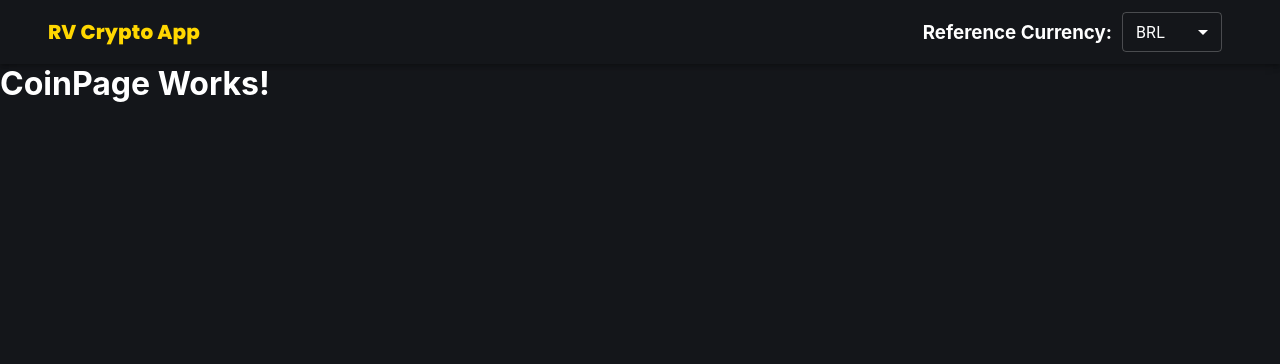
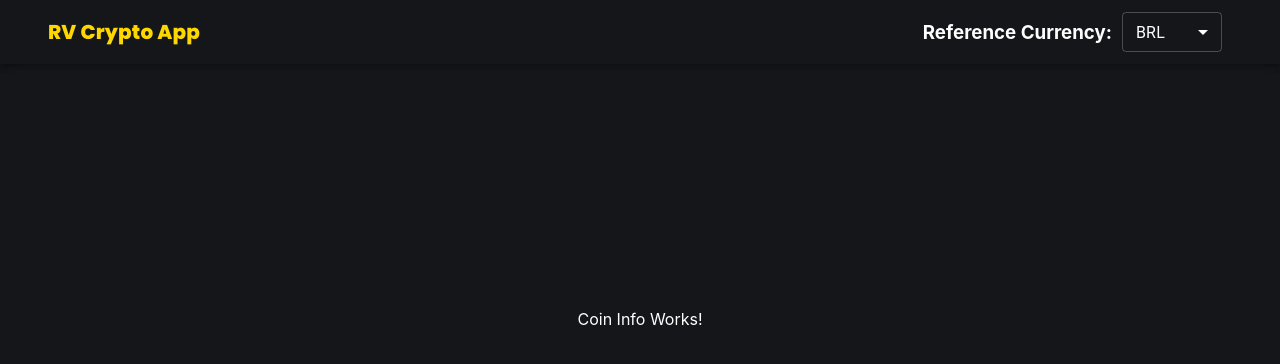
Before and after one commit to mariojuniordev/empiricus-crypto-app, a React (Create React App) app: page /coins/1 in a window 1280 px wide. Shown: the top 364 px of the page. Built offline with nearby package versions, Linux system fonts and the light colour scheme; no server answers.

Commit message:
feat: coin page start

```diff
--- a/src/components/Banner/Carousel.tsx
+++ b/src/components/Banner/Carousel.tsx
@@ -28,7 +28,7 @@ const Carousel = () => {
   },[currency]);
 
 
-  const useStyles = makeStyles(() => ({
+  const useStyles = makeStyles((theme) => ({
     carousel: {
       height: "50%",
       display: "flex",
--- /dev/null
+++ b/src/components/CoinInfo.tsx
@@ -0,0 +1,9 @@
+const CoinInfo = () => {
+  return (
+    <div>
+      Coin Info Works!
+    </div>
+  );
+}
+
+export default CoinInfo;
--- a/src/components/CoinsTable.tsx
+++ b/src/components/CoinsTable.tsx
@@ -126,7 +126,7 @@ const CoinsTable = () => {
 
                 <TableBody>
                   {handleSearch()
-                    .slice((page - 1)* 10, (page - 1) * 10 + 10)
+                    .slice((page - 1)* 5, (page - 1) * 5 + 5)
                     .map((coin) => {
                     const profit = coin.price_change_percentage_24h;
 
--- a/src/pages/CoinPage.tsx
+++ b/src/pages/CoinPage.tsx
@@ -1,7 +1,59 @@
+import { makeStyles } from "@material-ui/styles";
+import axios from "axios";
+import { useEffect, useState } from "react";
+import { useParams } from "react-router-dom";
+import CoinInfo from "../components/CoinInfo";
+import { CryptoState } from "../CryptoContext";
+import { SingleCoin } from "../services/api";
+
 const CoinPage = () => {
+  const { id } = useParams();
+  const [coin, setCoin] = useState<any>();
+
+  const { currency, symbol } = CryptoState();
+
+  const fetchCoin = async () => {
+    const { data } = await axios.get(SingleCoin(id));
+
+    setCoin(data);
+    console.log(coin);
+  }
+
+  useEffect(() => {
+    fetchCoin();
+  }, []);
+
+  const useStyles = makeStyles(() => ({
+    container: {
+      display: "flex",
+      flexDirection: "column",
+      alignItems: "center",
+    },
+    sidebar: {
+      width: "30%",
+      display: "flex",
+      flexDirection: "column",
+      alignItems: "center",
+      marginTop: 25,
+      broderRight: "2px solid grey",
+    },
+  }));
+
+  const classes = useStyles();
+
   return (
-    <div>
-      <h1>CoinPage Works!</h1>
+    <div className={classes.container}>
+      <div className={classes.sidebar} >
+        <img
+          src={coin?.image.large}
+          alt={coin?.name}
+          height="200"
+          style={{ marginBottom: 20 }}
+        />
+      </div>
+
+      {/* chart */}
+      <CoinInfo/>
     </div>
   )
 }
--- a/src/services/api.ts
+++ b/src/services/api.ts
@@ -5,7 +5,7 @@ export const TrendingCoins = (currency: string) =>
 export const CoinList = (currency: string) =>
   `https://api.coingecko.com/api/v3/coins/markets?vs_currency=${currency}&order=market_cap_desc&per_page=100&page=1&sparkline=false`;
 
-export const SingleCoin = (id: string) =>
+export const SingleCoin = (id: any) =>
   `https://api.coingecko.com/api/v3/coins/${id}`;
 
 export const HistoricalChart = (id: string, days = 365, currency: string) =>
```
